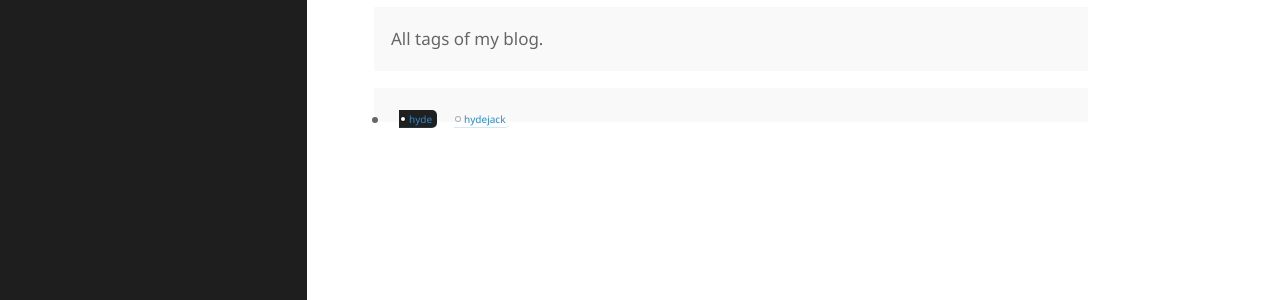
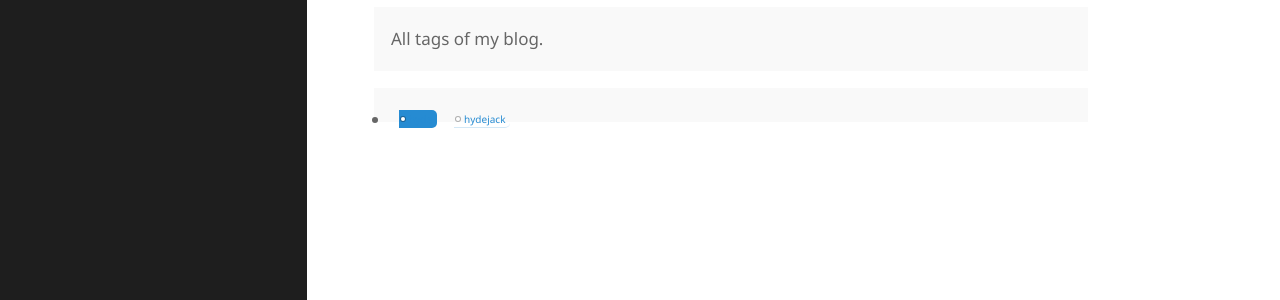
Before and after one commit to sunping0612/blog, a Jekyll site: the page built from _featured_tags/all.md, in a window 1280 px wide. Shown: the part 139-439 px from the top of the page. Built offline with Jekyll 4.4.1, drawn with Linux system fonts in a browser that asks for light colours; some web fonts are replaced.

Commit message:
Update tags.html

```diff
--- a/_layouts/tags.html
+++ b/_layouts/tags.html
@@ -38,7 +38,7 @@ layout: base
   {% assign tags = pages | concat: documents | sort: "order" %}
   {% for tag in tags %}
     <li class="tag-list-item">
-      <a href="/tag/{{ tag.slug }}" class="tag" style="background-color: {{tag.accent_image.background}}">{{ tag.slug }}</a>
+      <a href="/tag/{{ tag.slug }}" class="tag" style="background-color: {{tag.accent_color}}">{{ tag.slug }}</a>
     </li>
   {% endfor %}
 </ul>
```
